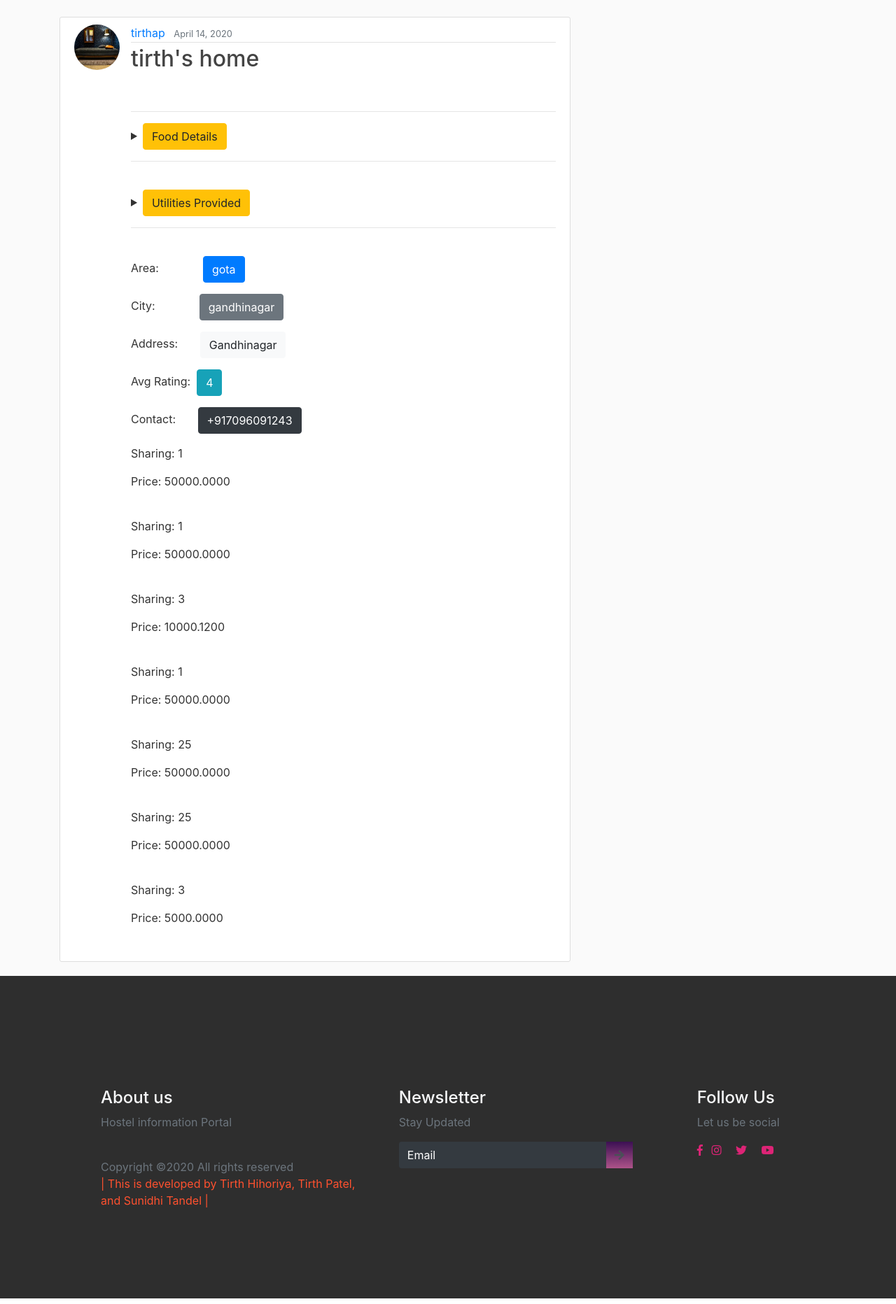
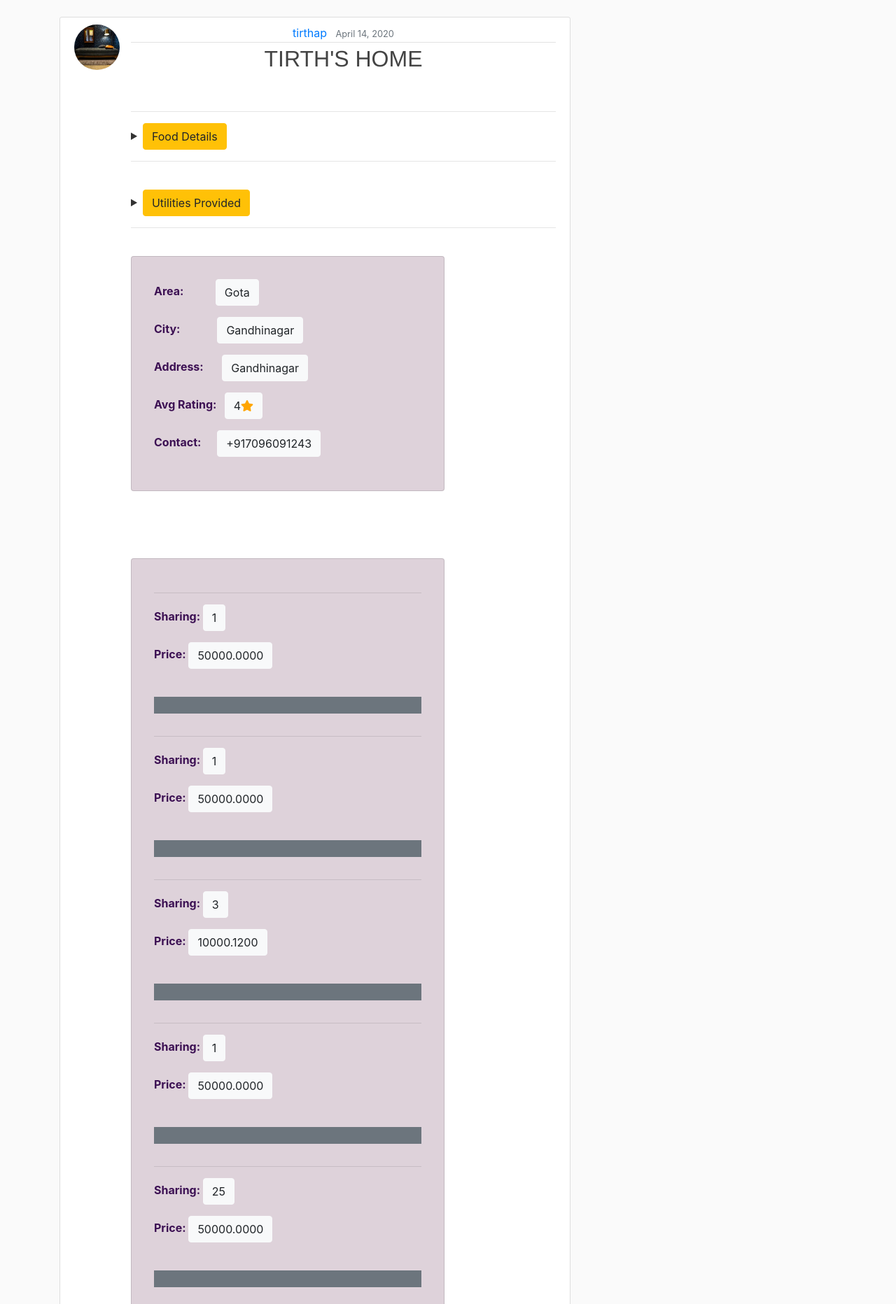
Before and after one commit to tirth-hihoriya/homtel, a Django app: page /post/1 in a window 1280 px wide. Shown: the part 56-1920 px from the top of the page at 70% size. Run offline with Django 3.2, Linux system fonts and the light colour scheme; data comes from the database, SQL or seed files in the repository; both versions use the stored data as it was after the commit; some libraries are stand-ins or nearby versions; some web fonts are replaced.

Commit message:
post_detail view is changed

```diff
--- a/blog/static/blog/main.css
+++ b/blog/static/blog/main.css
@@ -44,6 +44,7 @@ body {
 
   .article-title {
     color: #444444;
+    font-family: 'Franklin Gothic Medium', 'Arial Narrow', Arial, sans-serif;
   }
 
   a.article-title:hover {
@@ -54,7 +55,11 @@ body {
   .article-content {
     white-space: pre-line;
   }
-
+  .article-content-a {
+    white-space: pre-line;
+    color: #3c1053;
+    font-weight: bold;
+  }
   .article-img {
     height: 65px;
     width: 65px;
--- a/blog/templates/blog/post_detail.html
+++ b/blog/templates/blog/post_detail.html
@@ -1,10 +1,10 @@
+
 {% extends "blog/base.html" %}
 {% block content %}
-
-    <article class="media content-section">
+    <article class="media content-section" >
         <img src="{{ object.author.profile.image.url }}" alt="profile_pic" class="rounded-circle article-img">
         <div class="media-body">
-        <div class="article-metadata">
+        <div class="article-metadata"style="text-align: center;">
             <a class="mr-2" href="{% url 'user-posts' object.author.username %}">{{ object.author }}</a>
 
             <small class="text-muted">{{ object.date_posted|date:"F d, Y" }}</small>
@@ -15,10 +15,12 @@
             </div>
             {% endif %}
         </div>
-        <h2 class="article-title">{{ object.hostel_name }}</h2>
+        <h2 class="article-title" style="font-family: 'Franklin Gothic Medium'; text-align: center;">{{ object.hostel_name.upper }}</h2>
         <p class="article-content">{{ object.content }}</p>
         <div class="article-specs">
-            <br><hr>
+            <br>
+            <hr>
+
             <details>
             <summary><button type="button" class="btn btn-warning">Food Details</button></summary><br>
                 <p> Breakfast:&nbsp;
@@ -44,6 +46,7 @@
                 </p>
             </details>
             <hr><br>
+
             <details>
                 <summary><button type="button" class="btn btn-warning">Utilities Provided</button></summary><br>
                     <p> Transportation:&nbsp;&nbsp;&nbsp;&nbsp;&nbsp;&nbsp;&nbsp;&nbsp;&nbsp;
@@ -90,32 +93,33 @@
                     </p>
                 </details>
                 <hr><br>
-
-        <p class="article-content">Area:&nbsp;&nbsp;&nbsp;&nbsp;&nbsp;&nbsp;&nbsp;&nbsp;&nbsp;&nbsp; &nbsp;&nbsp;   <button type="button" class="btn btn-primary">{{ object.area}}</button></p>
-        <p class="article-content">City:&nbsp;&nbsp;&nbsp;&nbsp;&nbsp;&nbsp; &nbsp;&nbsp;&nbsp;&nbsp;&nbsp;&nbsp;&nbsp;<button type="button" class="btn btn-secondary">{{ object.city}}</button></p>
-        <p class="article-content">Address:&nbsp;&nbsp;&nbsp;&nbsp;&nbsp;&nbsp; <button type="button" class="btn btn-light">{{ object.address}}</button></p>
-        <p class="article-content">Avg Rating:&nbsp; <button type="button" class="btn btn-info">4</button></p>
-        <p class="article-content">Contact:&nbsp;&nbsp;&nbsp;&nbsp;&nbsp;&nbsp;  <button type="button" class="btn btn-dark"> {{ object.contact }}</button></p>
+                <div class="card" style="width :28rem; padding :2rem ; align-self: center; background: #53103c30;">
+                    <p class="article-content-a" style="color: #3c1053; font-weight: bold;">Area:&nbsp;&nbsp;&nbsp;&nbsp;&nbsp;&nbsp;&nbsp;&nbsp;&nbsp;&nbsp; &nbsp;<button type="button" class="btn btn-light">{{ object.area.capitalize}}</button></p>
+                    <p class="article-content-a" style="color: #3c1053; font-weight: bold;">City:&nbsp;&nbsp;&nbsp;&nbsp;&nbsp;&nbsp; &nbsp;&nbsp;&nbsp;&nbsp;&nbsp;&nbsp;&nbsp;<button type="button" class="btn btn-light">{{ object.city.capitalize}}</button></p>
+                    <p class="article-content-a" style="color: #3c1053; font-weight: bold;">Address:&nbsp;&nbsp;&nbsp;&nbsp;&nbsp;&nbsp; <button type="button" class="btn btn-light">{{ object.address.capitalize}}</button></p>
+                    <p class="article-content-a" style="color: #3c1053; font-weight: bold;">Avg Rating:&nbsp;&nbsp;&nbsp;<button typr="button" class="btn btn-light"> 4<span class="fa fa-star checked"></span></button></p>
+                    <p class="article-content-a" style="color: #3c1053; font-weight: bold;">Contact:&nbsp;&nbsp;&nbsp;&nbsp;&nbsp;&nbsp;<button type="button" class="btn btn-light">{{ object.contact }}</button></p>
+                    </div>
+        <br><br>
         {% if object.author == user %}
-        <a href="{% url 'room-category-create' %}">New Room Category</a>
+        <a href="{% url 'room-category-create' %}" class="btn btn-primary btn-sm mt-1 mb-1">Add Room Category</a>
         {% endif %}
 
+        <br><br>
+    <div class="card" style="width :28rem; padding :2rem ; align-self: center; background: #53103c30;">
     {% for rc in posts %}
-
-    <p> Sharing: {{ rc.sharing }} </p>
-    <p> Price: {{ rc.price }} </p>
+    <hr>
+    <p class="article-content-a" style="color: #3c1053; font-weight: bold;"> Sharing: <button type="button" class="btn btn-light"> {{ rc.sharing }} </button> </p>
+    <p class="article-content-a" style="color: #3c1053; font-weight: bold;"> Price: <button type="button" class="btn btn-light"> {{ rc.price }} </button></p>
     <br>
     {% if object.author == user %}
-    <div>
-        <a href="{% url 'post-room-update' rc.id %}" class="btn btn-secondary btn-sm mt-1 mb-1" >UpdateRoom</a>
-        <a href="{% url 'post-room-delete' rc.id %}" class="btn btn-danger btn-sm mt-1 mb-1" >DeleteRoom</a>
-    </div>
+        <a href="{% url 'post-room-update' rc.id %}" class="btn btn-secondary btn-sm mt-1 mb-1" width = 10px> UpdateRoom</a>
+        <a href="{% url 'post-room-delete' rc.id %}" class="btn btn-danger btn-sm mt-1 mb-1" > DeleteRoom</a>
+    {% else %}
+        <p class ="btn-secondary">&nbsp;&nbsp;&nbsp;&nbsp;&nbsp;&nbsp;&nbsp;&nbsp;&nbsp;&nbsp;</p>
     {% endif %}
     {% endfor %}
-
-
-
-
+    </div>
         </div>
     </article>
 
--- a/blog/templates/blog/roomcategory_confirm_delete.html
+++ b/blog/templates/blog/roomcategory_confirm_delete.html
@@ -6,7 +6,7 @@
             {% csrf_token %}
             <fieldset class="form-group">
                 <legend class="border-bottom mb-4">Delete Room Category from Hostel</legend>
-                <h2>Are you sure you want to delete room sharing of "{{object.sharing}}" ?</h2>
+                <h2>Are you sure you want to delete the sharing of {{object.sharing}}?</h2>
             </fieldset>
             <div class="form-group">
                 <button class="btn btn-outline-danger" type="submit">Yes, Delete</button>
--- a/users/forms.py
+++ b/users/forms.py
@@ -85,7 +85,10 @@ class UserUpdateForm(forms.ModelForm):
     country = forms.CharField(
         label="Country", widget=forms.Select(choices=COUNTRY_CHOICES)
     )
-
+    user_role = forms.CharField(
+        label="Are you a Seller/Hostel_Owner or a Coustomer/Student?",
+        widget=forms.Select(choices=ROLE_CHOICES),
+    )
     class Meta:
         model = User
         fields = [
```
Also changed, not shown: db.sqlite3.
